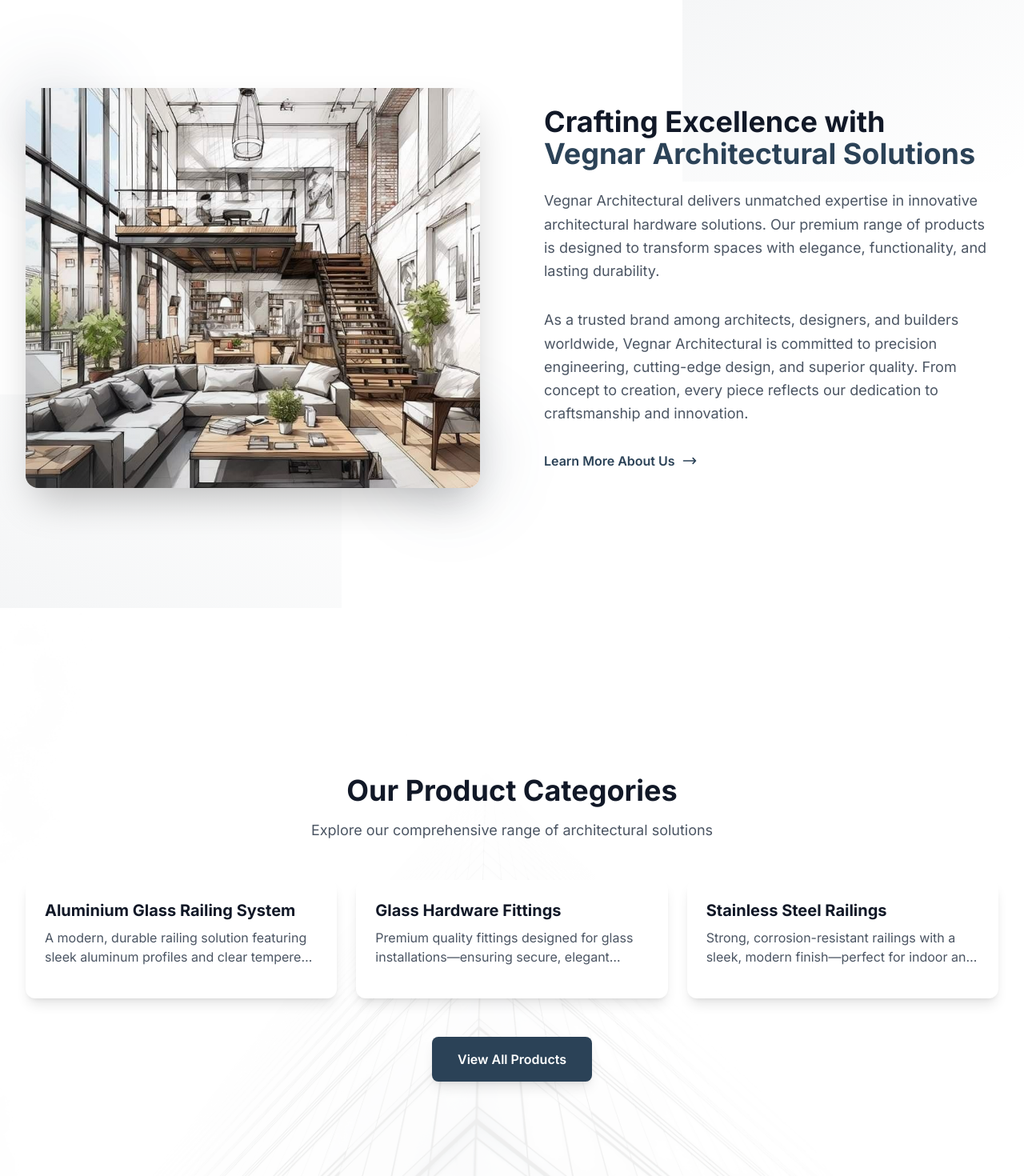
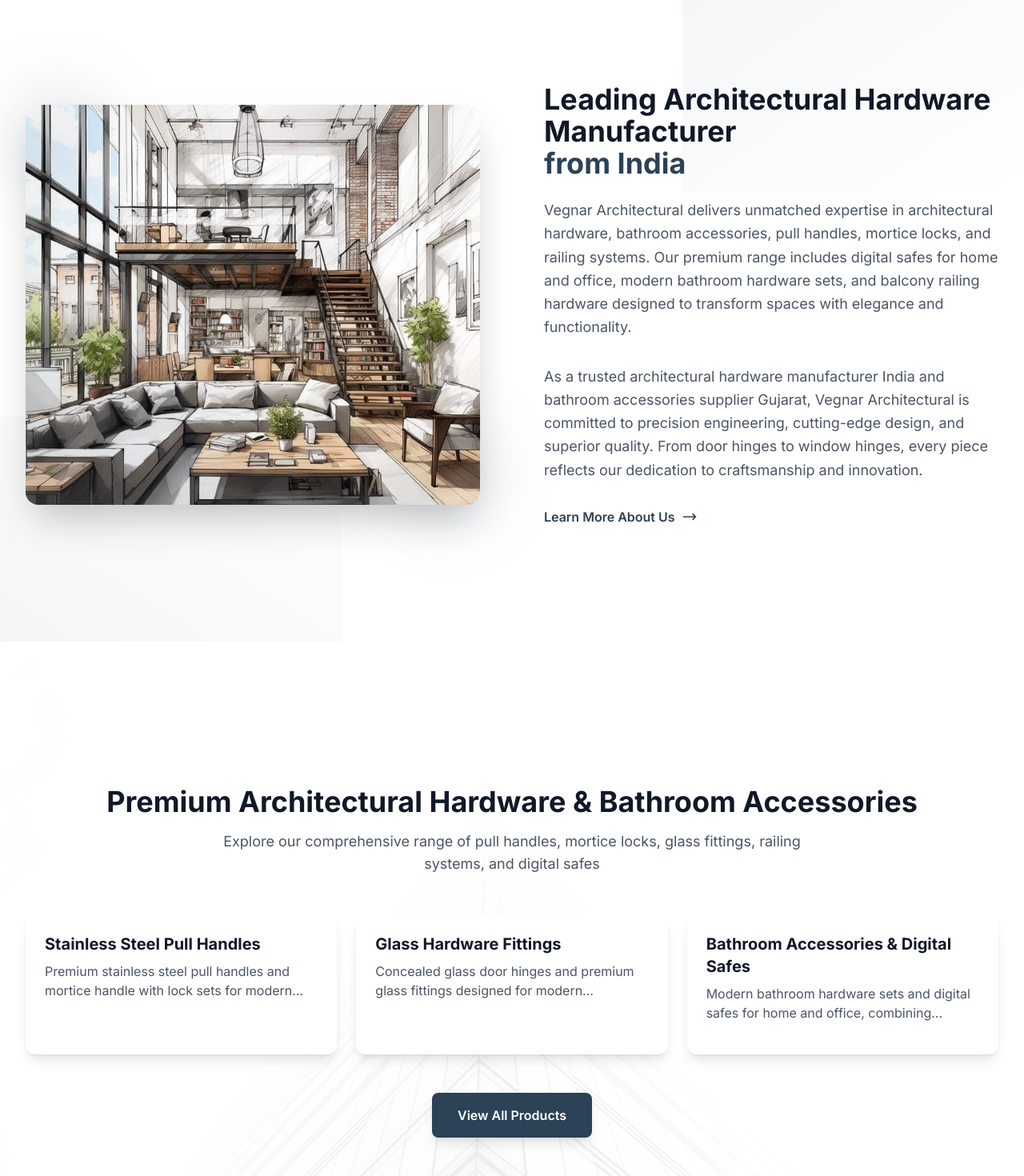
Before and after one commit to FlexaDigital/vegnar-architech, a Next.js app: page / in a window 1280 px wide. Shown: the part 840-2310 px from the top of the page at 80% size. Built offline with nearby package versions, Linux system fonts and the light colour scheme.

Commit message:
SEO updated

```diff
--- a/app/about/page.tsx
+++ b/app/about/page.tsx
@@ -3,9 +3,9 @@
 import { Metadata } from 'next';
 
 export const metadata: Metadata = {
-  title: 'About Vegnar Architectural Hardware | Leading Smart Hardware Manufacturer Since 2000',
-  description: 'Learn about Vegnar Architectural Hardware - a pioneering manufacturer of smart railing systems, IoT door hardware, and sustainable glass fittings. Discover our mission, vision, and commitment to innovation and environmental responsibility.',
-  keywords: 'about Vegnar, smart architectural hardware manufacturer, Vegnar company history, sustainable railing system manufacturer, IoT door hardware company, eco-friendly glass fittings manufacturer, architectural hardware India, premium smart hardware solutions, green building materials manufacturer, sustainable construction hardware',
+  title: 'About Vegnar Architectural Hardware | Leading Manufacturer of Pull Handles & Bathroom Accessories',
+  description: 'Learn about Vegnar Architectural Hardware - a leading manufacturer of architectural hardware, bathroom accessories, stainless steel pull handles, mortice locks, glass fittings, railing systems, and digital safes from India.',
+  keywords: 'about Vegnar, architectural hardware manufacturer India, bathroom accessories supplier Gujarat, stainless steel pull handles manufacturer, mortice locks company, glass fittings manufacturer, railing system exporter from India, digital safes for home and office, door hinges manufacturer, window hinges supplier, furniture hardware fittings, night latches for wooden doors, Vegnar Architectural products',
   openGraph: {
     title: 'About Vegnar Architectural Hardware | Premium Quality Since Years',
     description: 'Discover Vegnar\'s journey as a leading architectural hardware manufacturer. Quality products, innovative solutions, and customer satisfaction.',
--- a/app/components/AboutSection.tsx
+++ b/app/components/AboutSection.tsx
@@ -26,7 +26,7 @@
             <div className="relative w-full h-full rounded-2xl overflow-hidden shadow-2xl">
               <Image
                 src="/Images/vegnar-about-us.jpg"
-                alt="Modern architectural solutions showcase"
+                alt="Architectural hardware manufacturer India - pull handles, mortice locks, bathroom accessories"
                 fill
                 className="object-cover hover:scale-105 transition-transform duration-700"
                 sizes="(max-width: 768px) 100vw, 50vw"
@@ -49,15 +49,15 @@
             className="relative"
           >
             <h2 className="text-3xl sm:text-4xl font-bold text-gray-900 mb-6">
-              Crafting Excellence with
-              <span className="block text-[#2B4257]">Vegnar Architectural Solutions</span>
+              Leading Architectural Hardware Manufacturer
+              <span className="block text-[#2B4257]">from India</span>
             </h2>
 
             <p className="text-lg text-gray-600 mb-8 leading-relaxed">
-  Vegnar Architectural delivers unmatched expertise in innovative architectural hardware solutions. Our premium range of products is designed to transform spaces with elegance, functionality, and lasting durability.
+  Vegnar Architectural delivers unmatched expertise in architectural hardware, bathroom accessories, pull handles, mortice locks, and railing systems. Our premium range includes digital safes for home and office, modern bathroom hardware sets, and balcony railing hardware designed to transform spaces with elegance and functionality.
   </p>
    <p className="text-lg text-gray-600 mb-8 leading-relaxed">
-As a trusted brand among architects, designers, and builders worldwide, Vegnar Architectural is committed to precision engineering, cutting-edge design, and superior quality. From concept to creation, every piece reflects our dedication to craftsmanship and innovation.
+As a trusted architectural hardware manufacturer India and bathroom accessories supplier Gujarat, Vegnar Architectural is committed to precision engineering, cutting-edge design, and superior quality. From door hinges to window hinges, every piece reflects our dedication to craftsmanship and innovation.
             </p>
 
             {/* Statistics Row */}
--- a/app/components/Hero.tsx
+++ b/app/components/Hero.tsx
@@ -23,9 +23,9 @@
           animate={{ opacity: 1, y: 0 }}
           transition={{ duration: 0.8, ease: "easeOut" }}
         >
-          <span className="block mb-2">Innovative Architectural Solutions</span>
+          <span className="block mb-2">Premium Architectural Hardware</span>
           <span className="text-transparent bg-clip-text bg-gradient-to-r from-white/80 to-white">
-            for Modern Spaces
+            & Bathroom Accessories
           </span>
         </motion.h1>
 
--- a/app/components/ProductCategories.tsx
+++ b/app/components/ProductCategories.tsx
@@ -19,23 +19,23 @@
 const defaultCategories = [
   {
     id: 1,
-    name: 'Aluminium Glass Railing System',
-    description: 'A modern, durable railing solution featuring sleek aluminum profiles and clear tempered glass—ideal for balconies, staircases, and terraces, offering safety without compromising the view.',
-    slug: 'door-hardware',
+    name: 'Stainless Steel Pull Handles',
+    description: 'Premium stainless steel pull handles and mortice handle with lock sets for modern doors, offering durability and contemporary design for residential and commercial spaces.',
+    slug: 'pull-handles',
     parent: 0
   },
   {
     id: 2,
     name: 'Glass Hardware Fittings',
-    description: 'Premium quality fittings designed for glass installations—ensuring secure, elegant mounting for doors, partitions, and balustrades.',
+    description: 'Concealed glass door hinges and premium glass fittings designed for modern installations—ensuring secure, elegant mounting for doors, partitions, and balustrades.',
     slug: 'glass-fittings',
     parent: 0
   },
   {
     id: 3,
-    name: 'Stainless Steel Railings',
-    description: 'Strong, corrosion-resistant railings with a sleek, modern finish—perfect for indoor and outdoor applications, combining safety with style.',
-    slug: 'railing-systems',
+    name: 'Bathroom Accessories & Digital Safes',
+    description: 'Modern bathroom hardware sets and digital safes for home and office, combining functionality with contemporary design for complete interior solutions.',
+    slug: 'bathroom-accessories',
     parent: 0
   }
 ];
@@ -52,7 +52,7 @@
       {/* Parallax Background Image */}
       <motion.img
         src="/Images/catagory-bg.jpg"
-        alt="Product background"
+        alt="Architectural hardware and bathroom accessories background"
         style={{ y: smoothY }}
         className="absolute inset-0 w-full h-full object-cover opacity-20 pointer-events-none z-0"
       />
@@ -68,7 +68,7 @@
           transition={{ duration: 0.6 }}
           className="text-3xl sm:text-4xl font-bold text-gray-900 mb-4 text-center"
         >
-          Our Product Categories
+          Premium Architectural Hardware & Bathroom Accessories
         </motion.h2>
 
         <motion.p
@@ -77,7 +77,7 @@
           transition={{ duration: 0.6, delay: 0.1 }}
           className="text-lg text-gray-600 max-w-3xl mx-auto text-center mb-12"
         >
-          Explore our comprehensive range of architectural solutions
+          Explore our comprehensive range of pull handles, mortice locks, glass fittings, railing systems, and digital safes
         </motion.p>
 
         {/* Category Grid */}
--- a/app/components/ProductGallery.tsx
+++ b/app/components/ProductGallery.tsx
@@ -4,12 +4,12 @@
 import Image from 'next/image';
 
 const productImages = [
-  { src: '/Images/Gallary/vg-lg-2.jpg', alt: 'Modern door handle' },
-  { src: '/Images/Gallary/railing-1-lg.jpg', alt: 'Glass partition system' },
-  { src: '/Images/Gallary/door-hardware-1.jpg', alt: 'Sliding door system' },
-  { src: '/Images/Gallary/railing-3-lg.jpg', alt: 'Architectural hardware' },
-  { src: '/Images/Gallary/railing-6-m.jpg', alt: 'Modern railing' },
-  { src: '/Images/Gallary/Glass-hardware-4.jpg', alt: 'Door closer' },
+  { src: '/Images/Gallary/vg-lg-2.jpg', alt: 'Stainless steel pull handles for modern doors' },
+  { src: '/Images/Gallary/railing-1-lg.jpg', alt: 'Glass fittings and balcony railing hardware' },
+  { src: '/Images/Gallary/door-hardware-1.jpg', alt: 'Mortice locks and door hardware fittings' },
+  { src: '/Images/Gallary/railing-3-lg.jpg', alt: 'Architectural hardware and railing systems' },
+  { src: '/Images/Gallary/railing-6-m.jpg', alt: 'Modern bathroom hardware sets and accessories' },
+  { src: '/Images/Gallary/Glass-hardware-4.jpg', alt: 'Concealed glass door hinges and window hinges' },
 ];
 
 const gridSpanClasses = [
--- a/app/components/WhyChooseUs.tsx
+++ b/app/components/WhyChooseUs.tsx
@@ -54,7 +54,7 @@
             viewport={{ once: true }}
             transition={{ duration: 0.6 }}
           >
-            Why Choose Us
+            Why Choose Vegnar Architectural Hardware
           </motion.h2>
           <motion.p
             className="text-lg text-white/80"
@@ -63,7 +63,7 @@
             viewport={{ once: true }}
             transition={{ duration: 0.6, delay: 0.1 }}
           >
-            We are able to provide maximum satisfaction to the customers by offering them a superior range of products.
+            We provide maximum satisfaction with our superior range of architectural hardware, bathroom accessories, pull handles, mortice locks, and digital safes.
           </motion.p>
         </div>
 
--- a/app/components/about/AboutHero.tsx
+++ b/app/components/about/AboutHero.tsx
@@ -25,14 +25,13 @@
             className="max-w-2xl w-full text-center lg:text-left"
           >
             <h1 className="text-3xl sm:text-4xl md:text-5xl lg:text-6xl font-extrabold text-white mb-6 leading-tight drop-shadow-lg">
-              Crafting Excellence in
+              Leading Architectural Hardware
               <span className="block text-[#A7C7E7]">
-                Vegnar Architectural Solutions
+                Manufacturer from India
               </span>
             </h1>
             <p className="text-sm sm:text-base md:text-lg text-white/80 mb-8 leading-relaxed">
-              Since incorporation, we&apos;ve been at the forefront of architectural innovation,
-              delivering premium solutions that transform spaces and exceed expectations.
+              Since incorporation, we&apos;ve been manufacturing premium architectural hardware, bathroom accessories, pull handles, mortice locks, glass fittings, railing systems, and digital safes that transform spaces across India and globally.
             </p>
             <div className="flex flex-wrap justify-center lg:justify-start gap-4">
               <motion.div whileHover={{ scale: 1.05 }} whileTap={{ scale: 0.95 }}>
--- a/app/exports/ExportsClient.tsx
+++ b/app/exports/ExportsClient.tsx
@@ -16,18 +16,18 @@
 
 const exportProducts = [
   {
-    name: 'Aluminum Glass Railings',
-    description: 'Premium quality railings for international projects',
+    name: 'Door Handles & Window Hinges Export to USA',
+    description: 'Premium door handles and window hinges export to USA, UK with DDP service',
     image: '/Images/Gallary/railing-1-lg.jpg'
   },
   {
-    name: 'Stainless Steel Hardware',
-    description: 'Corrosion-resistant hardware for global climates',
+    name: 'Digital Safes & Glass Fittings Export to Europe',
+    description: 'Digital safes for home and office, glass fittings export to Germany and Europe',
     image: '/Images/Gallary/Hardware-1.jpg'
   },
   {
-    name: 'Glass Fittings',
-    description: 'Precision-engineered glass mounting solutions',
+    name: 'Bathroom Accessories Export to UK',
+    description: 'Leading brand bathroom accessories and railing systems export to UK and Europe',
     image: '/Images/Gallary/glass-fitting-1.jpg'
   }
 ];
@@ -46,11 +46,10 @@
           >
             <Globe className="w-16 h-16 mx-auto mb-6 text-white" />
             <h1 className="text-4xl md:text-5xl font-bold mb-6">
-              Exporting Excellence Worldwide
+              Architectural Hardware Exporters in India
             </h1>
             <p className="text-xl text-white/90 max-w-3xl mx-auto mb-8">
-              Vegnar Architectural delivers premium hardware solutions to over 25 countries,
-              bringing Indian craftsmanship and innovation to global markets.
+              Vegnar Architectural - Leading architectural hardware exporters from India delivering premium furniture fittings, bathroom accessories, pull handles, and mortice locks with DDP export service to global markets.
             </p>
             <div className="flex flex-wrap justify-center gap-8 text-center">
               <div>
@@ -113,9 +112,9 @@
             transition={{ duration: 0.6 }}
             className="text-center mb-12"
           >
-            <h2 className="text-3xl font-bold text-gray-900 mb-4">Global Presence</h2>
+            <h2 className="text-3xl font-bold text-gray-900 mb-4">Exporting to USA, UK, Germany & Europe</h2>
             <p className="text-lg text-gray-600">
-              Our products are trusted by architects and builders worldwide
+              As a leading brand in architectural hardware products, our door handles, pull handles, mortice locks, window hinges, glass fittings, digital safes, and bathroom accessories are trusted by architects and builders in USA, UK, Germany, and across Europe
             </p>
           </motion.div>
 
@@ -146,9 +145,9 @@
             transition={{ duration: 0.6 }}
             className="text-center mb-12"
           >
-            <h2 className="text-3xl font-bold text-gray-900 mb-4">Export Product Range</h2>
+            <h2 className="text-3xl font-bold text-gray-900 mb-4">Leading Brand in Architectural Hardware Products Export</h2>
             <p className="text-lg text-gray-600">
-              Premium architectural hardware designed for global markets
+              As a leading brand in architectural hardware products, we export premium door handles, window hinges, glass fittings, digital safes, railing systems, and bathroom accessories to USA, UK, Germany, and Europe
             </p>
           </motion.div>
 
@@ -188,9 +187,9 @@
             transition={{ duration: 0.6 }}
             className="text-center mb-12"
           >
-            <h2 className="text-3xl font-bold mb-4">Why Choose Vegnar for Architectural Hardware?</h2>
+            <h2 className="text-3xl font-bold mb-4">Leading Brand in Architectural Hardware Export to USA & Europe</h2>
             <p className="text-xl text-white/90 max-w-3xl mx-auto">
-              We combine Indian manufacturing excellence with international quality standards
+              We are a leading brand in architectural hardware products, combining Indian manufacturing excellence with international quality standards for door handles, window hinges, glass fittings, and digital safes export to USA, UK, Germany, and Europe
             </p>
           </motion.div>
 
--- a/app/insights/InsightsClient.tsx
+++ b/app/insights/InsightsClient.tsx
@@ -52,7 +52,7 @@
   const [selectedCategory, setSelectedCategory] = useState('All');
   const insights = posts.map(post => formatPost(post, categories));
   const featuredInsights = featuredPosts.map(post => formatPost(post, categories));
-  const categoryNames = ['All', ...categories.map(cat => cat.name)];
+  const categoryNames = ['All', ...categories.map(cat => cat.name.replace(/&amp;/g, '&'))];
   const allInsights = insights.filter(insight => !featuredPosts.some(fp => fp.slug === insight.id));
   const regularInsights = selectedCategory === 'All'
     ? allInsights
```
Also changed, not shown: app/exports/page.tsx (+5 -5 lines).
